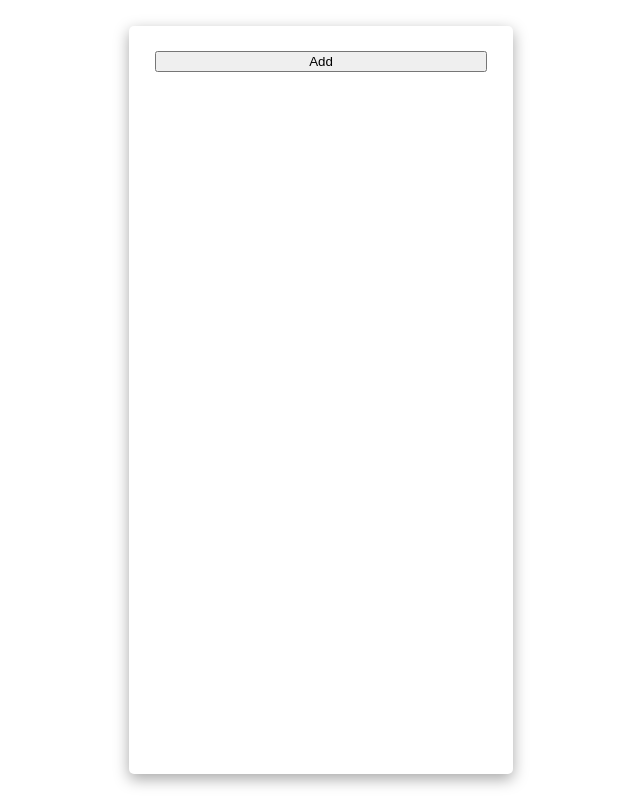
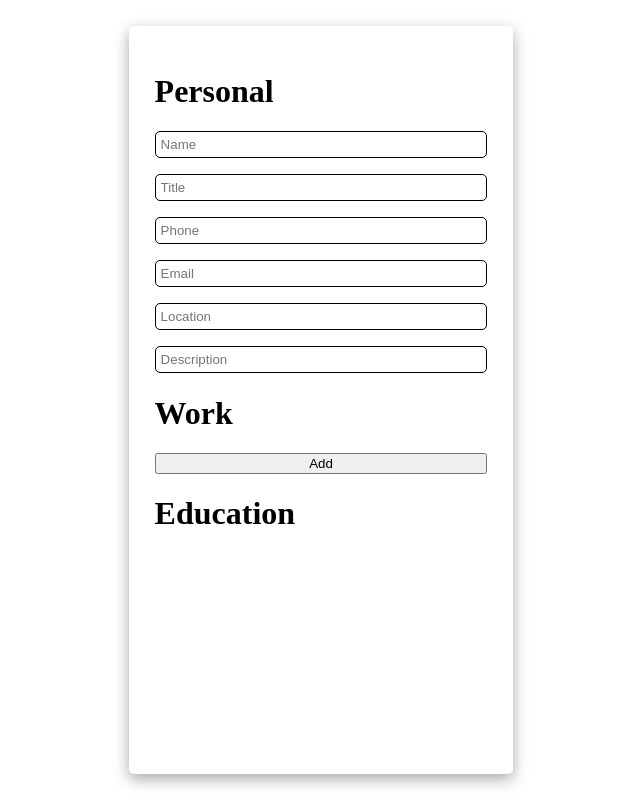
Before and after one commit to LeonardoLima01/cv-project, a React (Create React App) app: page / in a window 1280 px wide. Shown: the whole page, without its empty margins (319-959 px from the left). Built offline with nearby package versions, Linux system fonts and the light colour scheme.

Commit message:
Add form to add personal info

```diff
--- a/src/App.js
+++ b/src/App.js
@@ -1,14 +1,24 @@
 import React from "react";
 import "./styles/style.css";
 import Work from "./components/Work";
+import Personal from "./components/Personal";
 
 class App extends React.Component {
   constructor() {
     super();
 
     this.state = {
+      personal: {
+        name: "",
+        title: "",
+        phone: "",
+        email: "",
+        location: "",
+        description: "",
+      },
       workArr: [],
-      count: 0,
+      educationArr: [],
+      workCount: 0,
     };
   }
 
@@ -16,16 +26,16 @@ class App extends React.Component {
     this.setState((prevState) => ({
       workArr: [
         ...this.state.workArr,
-        { id: prevState.count, name: "", age: "" },
+        { id: prevState.workCount, name: "", age: "" },
       ],
-      count: prevState.count + 1,
+      cworkCountount: prevState.workCount + 1,
     }));
   };
 
   handleWorkChange = (value, name, id) => {
     const newArray = [...this.state.workArr];
 
-    let index = newArray.findIndex((element) => element.id == id);
+    let index = newArray.findIndex((element) => element.id === id);
     console.log("index modified: " + index);
 
     // Exits on first run (prevents 'undefined' bug on page load))
@@ -39,11 +49,17 @@ class App extends React.Component {
     const newArray = [...this.state.workArr];
 
     // Get index
-    let index = newArray.findIndex((element) => element.id == id);
+    let index = newArray.findIndex((element) => element.id === id);
     console.log("index deleted: " + index);
 
     newArray.splice(index, 1);
     this.setState({ workArr: newArray });
+  };
+
+  handlePersonalChange = (value, name) => {
+    const newArray = this.state.personal;
+    newArray[name] = value;
+    this.setState({ personal: newArray });
   };
 
   render() {
@@ -51,21 +67,28 @@ class App extends React.Component {
       <>
         <div id="cv-editor">
           <>
-            {this.state.workArr.map(
-              (work, i) => (
-                console.log("sas"),
-                (
+            <h1>Personal</h1>
+            <Personal handleChange={this.handlePersonalChange} />
+            <h1>Work</h1>
+            {this.state.workArr.map((work) => (
               <Work
                 key={work.id}
                 id={work.id}
                 handleChange={this.handleWorkChange}
                 handleDelete={this.handleDelete}
               />
-                )
-              )
-            )}
+            ))}
+            <button onClick={this.AddWork}>Add</button>
+            <h1>Education</h1>
+            {this.state.workArr.map((work) => (
+              <Work
+                key={work.id}
+                id={work.id}
+                handleChange={this.handleWorkChange}
+                handleDelete={this.handleDelete}
+              />
+            ))}
           </>
-          <button onClick={this.AddWork}>Add</button>
         </div>
       </>
     );
--- /dev/null
+++ b/src/components/Personal.js
@@ -0,0 +1,40 @@
+import React, { Component } from "react";
+
+export default class Personal extends Component {
+  render() {
+    return (
+      <>
+        <form>
+          <input
+            placeholder="Name"
+            onChange={(e) => this.props.handleChange(e.target.value, "name")}
+          ></input>
+          <input
+            placeholder="Title"
+            onChange={(e) => this.props.handleChange(e.target.value, "title")}
+          ></input>
+          <input
+            placeholder="Phone"
+            onChange={(e) => this.props.handleChange(e.target.value, "phone")}
+          ></input>
+          <input
+            placeholder="Email"
+            onChange={(e) => this.props.handleChange(e.target.value, "email")}
+          ></input>
+          <input
+            placeholder="Location"
+            onChange={(e) =>
+              this.props.handleChange(e.target.value, "location")
+            }
+          ></input>
+          <input
+            placeholder="Description"
+            onChange={(e) =>
+              this.props.handleChange(e.target.value, "description")
+            }
+          ></input>
+        </form>
+      </>
+    );
+  }
+}
--- a/src/components/Work.js
+++ b/src/components/Work.js
@@ -1,5 +1,4 @@
 import React, { Component } from "react";
-import { v4 as uuidv4 } from "uuid";
 
 export default class Work extends Component {
   render() {
```
Lines whose indentation alone changed are shown as unchanged.
